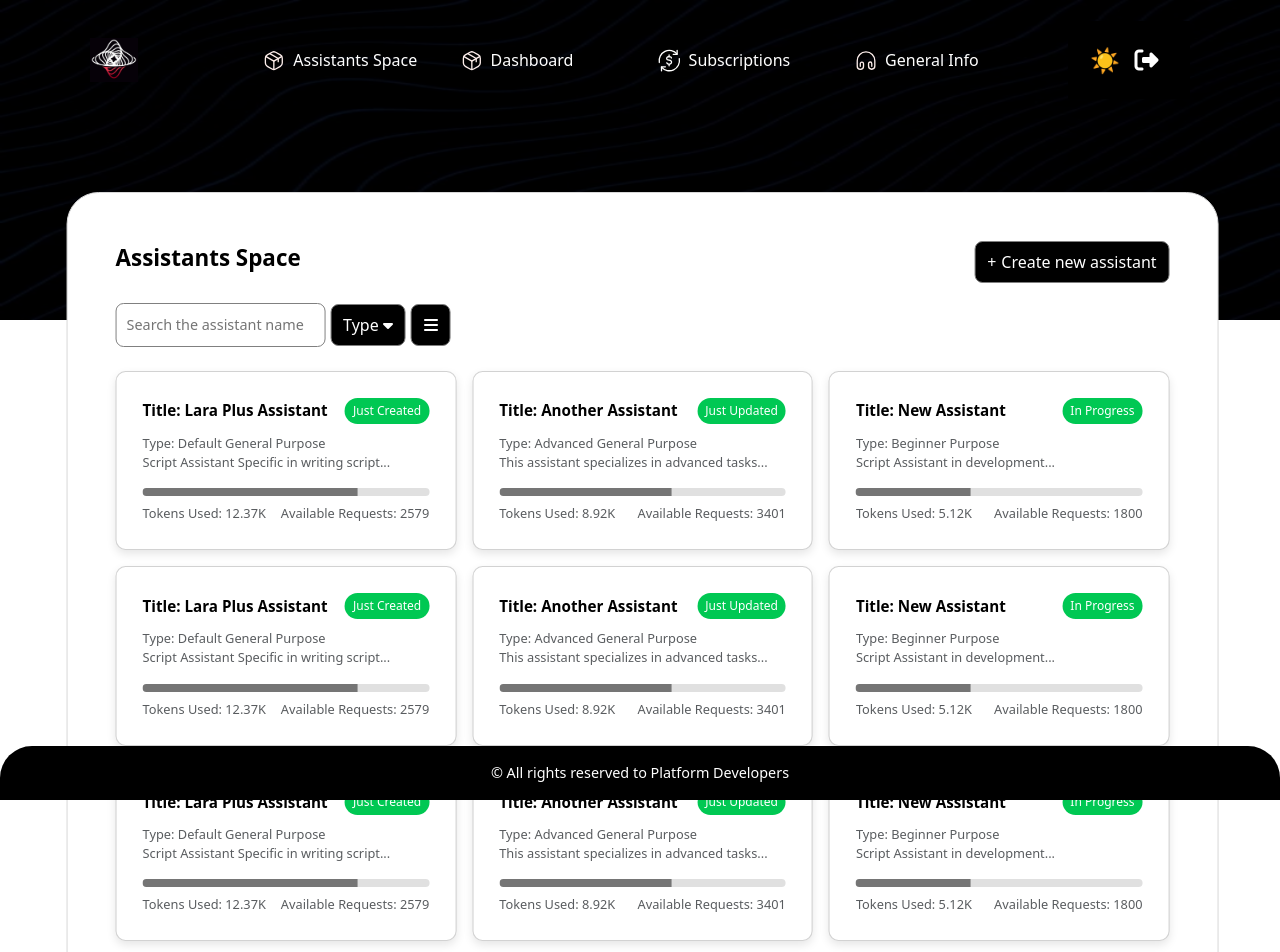
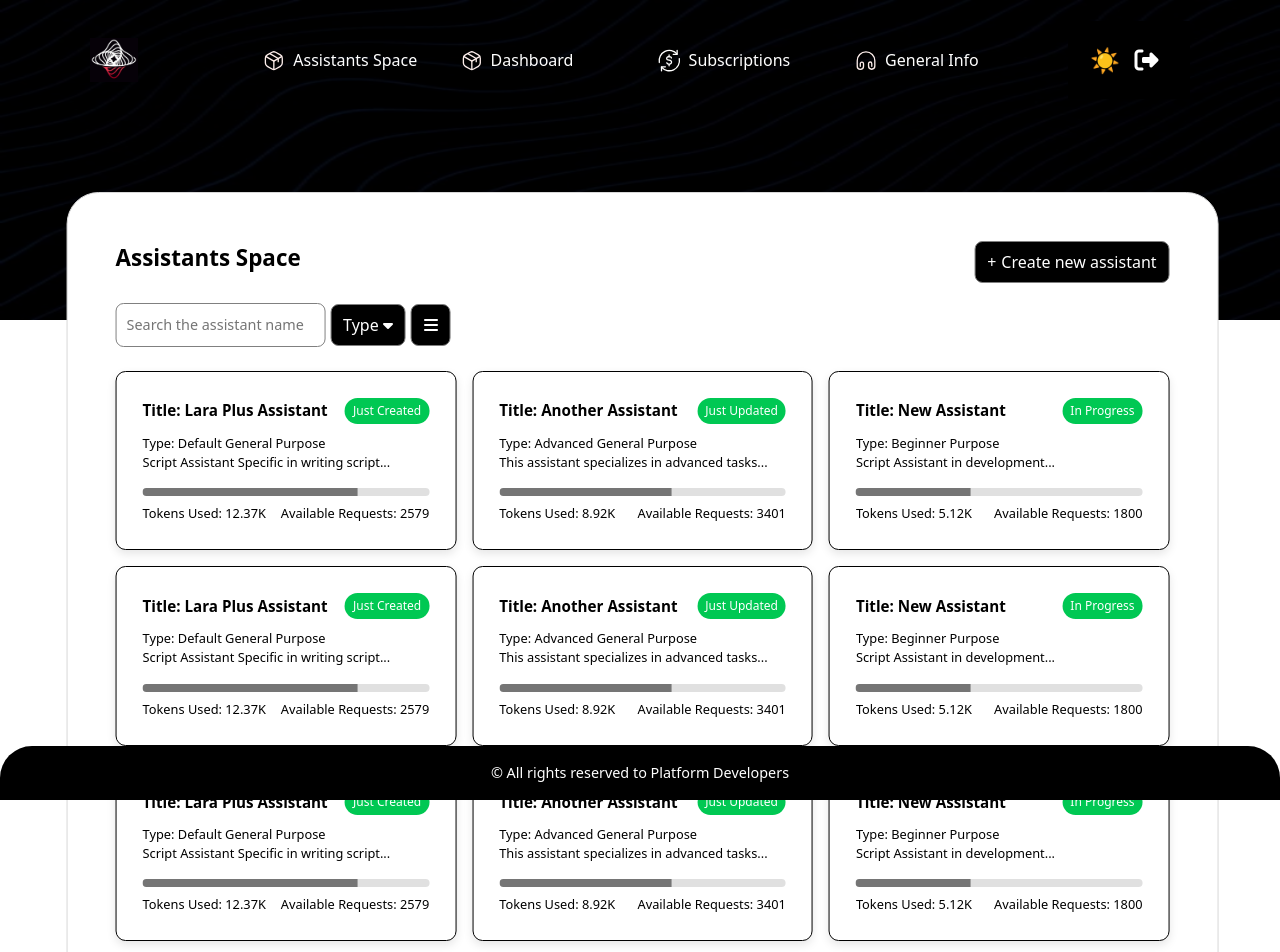
Before and after one commit to ibrahimsaber1/LARA-Platform-Frontend, a React (Vite) app: page / in a window 1280 px wide. Shown: the top 952 px of the page. Built offline with nearby package versions, Linux system fonts and the light colour scheme.

Commit message:
fix the dark theme for the main page

```diff
--- a/src/Components/Pages/Home/Main.jsx
+++ b/src/Components/Pages/Home/Main.jsx
@@ -42,7 +42,7 @@ const Main = ({ onShowCreateAssistant }) => {
               <h5 className="card-title">Title: Lara Plus Assistant</h5>
               <span className="status-badge">Just Created</span>
             </div>
-            <p className="card-text text-muted">
+            <p className="card-text">
               Type: Default General Purpose <br />
               Script Assistant Specific in writing script...
             </p>
@@ -50,7 +50,7 @@ const Main = ({ onShowCreateAssistant }) => {
             <div className="progress">
               <div className="progress-bar" role="progressbar" style={{width: '75%'}} aria-valuenow={75} aria-valuemin={0} aria-valuemax={100} />
             </div>
-            <div className="usage-info d-flex justify-content-between text-muted mt-2">
+            <div className="usage-info d-flex justify-content-between mt-2">
               <span>Tokens Used: 12.37K</span>
               <span>Available Requests: 2579</span>
             </div>
@@ -65,7 +65,7 @@ const Main = ({ onShowCreateAssistant }) => {
               <h5 className="card-title">Title: Another Assistant</h5>
               <span className="status-badge">Just Updated</span>
             </div>
-            <p className="card-text text-muted">
+            <p className="card-text">
               Type: Advanced General Purpose <br />
               This assistant specializes in advanced tasks...
             </p>
@@ -73,7 +73,7 @@ const Main = ({ onShowCreateAssistant }) => {
             <div className="progress">
               <div className="progress-bar" role="progressbar" style={{width: '60%'}} aria-valuenow={60} aria-valuemin={0} aria-valuemax={100} />
             </div>
-            <div className="usage-info d-flex justify-content-between text-muted mt-2">
+            <div className="usage-info d-flex justify-content-between mt-2">
               <span>Tokens Used: 8.92K</span>
               <span>Available Requests: 3401</span>
             </div>
@@ -88,7 +88,7 @@ const Main = ({ onShowCreateAssistant }) => {
               <h5 className="card-title">Title: New Assistant</h5>
               <span className="status-badge">In Progress</span>
             </div>
-            <p className="card-text text-muted">
+            <p className="card-text">
               Type: Beginner Purpose <br />
               Script Assistant in development...
             </p>
@@ -96,7 +96,7 @@ const Main = ({ onShowCreateAssistant }) => {
             <div className="progress">
               <div className="progress-bar" role="progressbar" style={{width: '40%'}} aria-valuenow={40} aria-valuemin={0} aria-valuemax={100} />
             </div>
-            <div className="usage-info d-flex justify-content-between text-muted mt-2">
+            <div className="usage-info d-flex justify-content-between mt-2">
               <span>Tokens Used: 5.12K</span>
               <span>Available Requests: 1800</span>
             </div>
@@ -111,7 +111,7 @@ const Main = ({ onShowCreateAssistant }) => {
               <h5 className="card-title">Title: Lara Plus Assistant</h5>
               <span className="status-badge">Just Created</span>
             </div>
-            <p className="card-text text-muted">
+            <p className="card-text">
               Type: Default General Purpose <br />
               Script Assistant Specific in writing script...
             </p>
@@ -119,7 +119,7 @@ const Main = ({ onShowCreateAssistant }) => {
             <div className="progress">
               <div className="progress-bar" role="progressbar" style={{width: '75%'}} aria-valuenow={75} aria-valuemin={0} aria-valuemax={100} />
             </div>
-            <div className="usage-info d-flex justify-content-between text-muted mt-2">
+            <div className="usage-info d-flex justify-content-between mt-2">
               <span>Tokens Used: 12.37K</span>
               <span>Available Requests: 2579</span>
             </div>
@@ -134,7 +134,7 @@ const Main = ({ onShowCreateAssistant }) => {
               <h5 className="card-title">Title: Another Assistant</h5>
               <span className="status-badge">Just Updated</span>
             </div>
-            <p className="card-text text-muted">
+            <p className="card-text">
               Type: Advanced General Purpose <br />
               This assistant specializes in advanced tasks...
             </p>
@@ -142,7 +142,7 @@ const Main = ({ onShowCreateAssistant }) => {
             <div className="progress">
               <div className="progress-bar" role="progressbar" style={{width: '60%'}} aria-valuenow={60} aria-valuemin={0} aria-valuemax={100} />
             </div>
-            <div className="usage-info d-flex justify-content-between text-muted mt-2">
+            <div className="usage-info d-flex justify-content-between mt-2">
               <span>Tokens Used: 8.92K</span>
               <span>Available Requests: 3401</span>
             </div>
@@ -157,7 +157,7 @@ const Main = ({ onShowCreateAssistant }) => {
               <h5 className="card-title">Title: New Assistant</h5>
               <span className="status-badge">In Progress</span>
             </div>
-            <p className="card-text text-muted">
+            <p className="card-text">
               Type: Beginner Purpose <br />
               Script Assistant in development...
             </p>
@@ -165,7 +165,7 @@ const Main = ({ onShowCreateAssistant }) => {
             <div className="progress">
               <div className="progress-bar" role="progressbar" style={{width: '40%'}} aria-valuenow={40} aria-valuemin={0} aria-valuemax={100} />
             </div>
-            <div className="usage-info d-flex justify-content-between text-muted mt-2">
+            <div className="usage-info d-flex justify-content-between mt-2">
               <span>Tokens Used: 5.12K</span>
               <span>Available Requests: 1800</span>
             </div>
@@ -180,7 +180,7 @@ const Main = ({ onShowCreateAssistant }) => {
               <h5 className="card-title">Title: Lara Plus Assistant</h5>
               <span className="status-badge">Just Created</span>
             </div>
-            <p className="card-text text-muted">
+            <p className="card-text">
               Type: Default General Purpose <br />
               Script Assistant Specific in writing script...
             </p>
@@ -188,7 +188,7 @@ const Main = ({ onShowCreateAssistant }) => {
             <div className="progress">
               <div className="progress-bar" role="progressbar" style={{width: '75%'}} aria-valuenow={75} aria-valuemin={0} aria-valuemax={100} />
             </div>
-            <div className="usage-info d-flex justify-content-between text-muted mt-2">
+            <div className="usage-info d-flex justify-content-between mt-2">
               <span>Tokens Used: 12.37K</span>
               <span>Available Requests: 2579</span>
             </div>
@@ -203,7 +203,7 @@ const Main = ({ onShowCreateAssistant }) => {
               <h5 className="card-title">Title: Another Assistant</h5>
               <span className="status-badge">Just Updated</span>
             </div>
-            <p className="card-text text-muted">
+            <p className="card-text">
               Type: Advanced General Purpose <br />
               This assistant specializes in advanced tasks...
             </p>
@@ -211,7 +211,7 @@ const Main = ({ onShowCreateAssistant }) => {
             <div className="progress">
               <div className="progress-bar" role="progressbar" style={{width: '60%'}} aria-valuenow={60} aria-valuemin={0} aria-valuemax={100} />
             </div>
-            <div className="usage-info d-flex justify-content-between text-muted mt-2">
+            <div className="usage-info d-flex justify-content-between mt-2">
               <span>Tokens Used: 8.92K</span>
               <span>Available Requests: 3401</span>
             </div>
@@ -226,7 +226,7 @@ const Main = ({ onShowCreateAssistant }) => {
               <h5 className="card-title">Title: New Assistant</h5>
               <span className="status-badge">In Progress</span>
             </div>
-            <p className="card-text text-muted">
+            <p className="card-text">
               Type: Beginner Purpose <br />
               Script Assistant in development...
             </p>
@@ -234,7 +234,7 @@ const Main = ({ onShowCreateAssistant }) => {
             <div className="progress">
               <div className="progress-bar" role="progressbar" style={{width: '40%'}} aria-valuenow={40} aria-valuemin={0} aria-valuemax={100} />
             </div>
-            <div className="usage-info d-flex justify-content-between text-muted mt-2">
+            <div className="usage-info d-flex justify-content-between mt-2">
               <span>Tokens Used: 5.12K</span>
               <span>Available Requests: 1800</span>
             </div>
--- a/src/assets/styles/Main.css
+++ b/src/assets/styles/Main.css
@@ -311,6 +311,7 @@
     .assistant-card {
         padding: 20px;
         border-radius: 10px;
+        border: 0.5px solid var(--text-color) ;
         box-shadow: 0px 4px 10px rgba(0, 0, 0, 0.1);
         background-color: var(--background-color);
         color: var(--text-color);
--- a/src/assets/styles/variables.css
+++ b/src/assets/styles/variables.css
@@ -23,7 +23,7 @@
 /* Dark Theme Overrides */
 .dark-theme {
   --background-color: #121212;
-  --text-color: #ffffff;
+  --text-color: #ffffff !important;
   --navbar-bg: #000000;
   --link-color: #ffffff;
   --link-hover-color: #cccccc;
```
